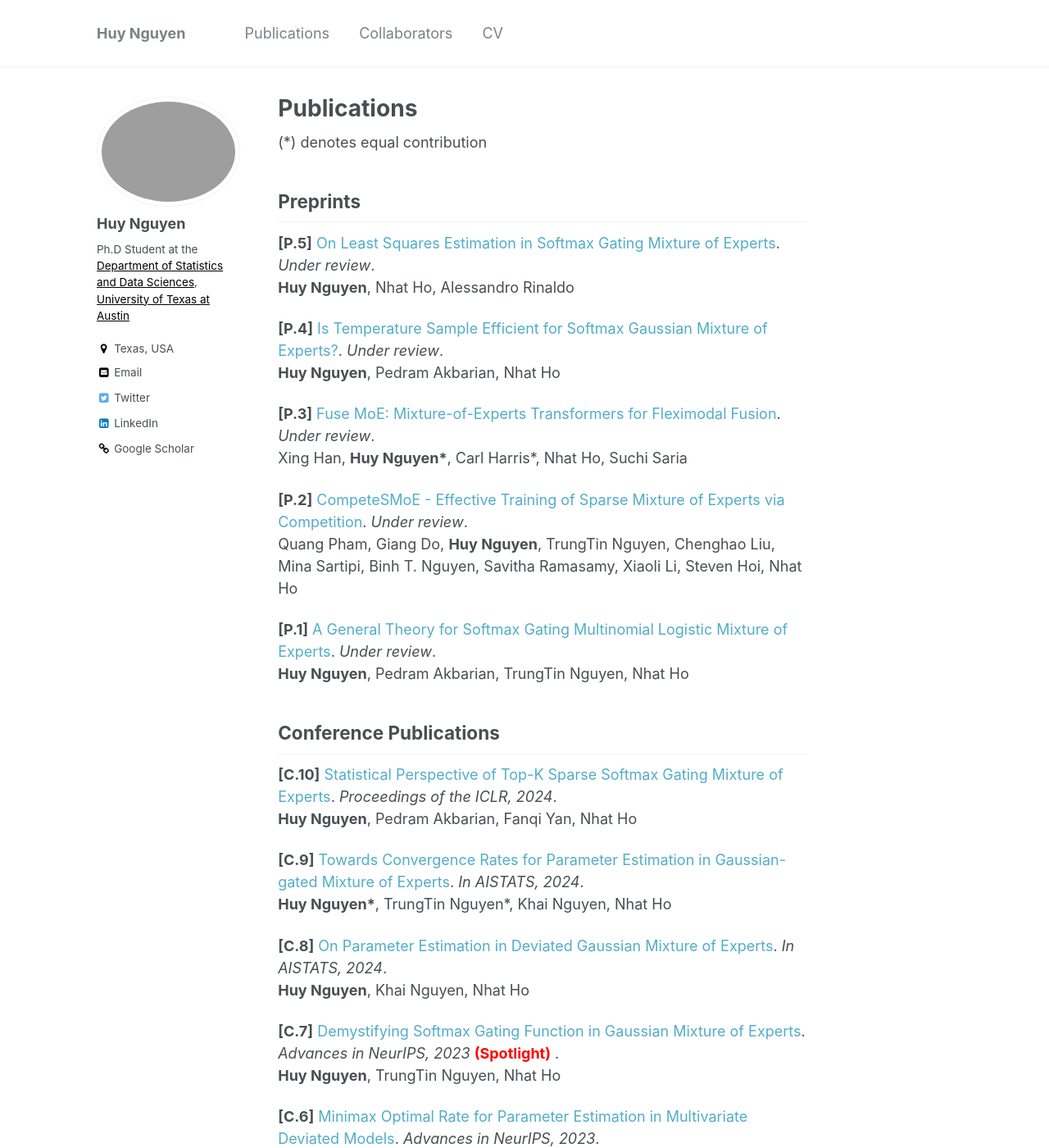
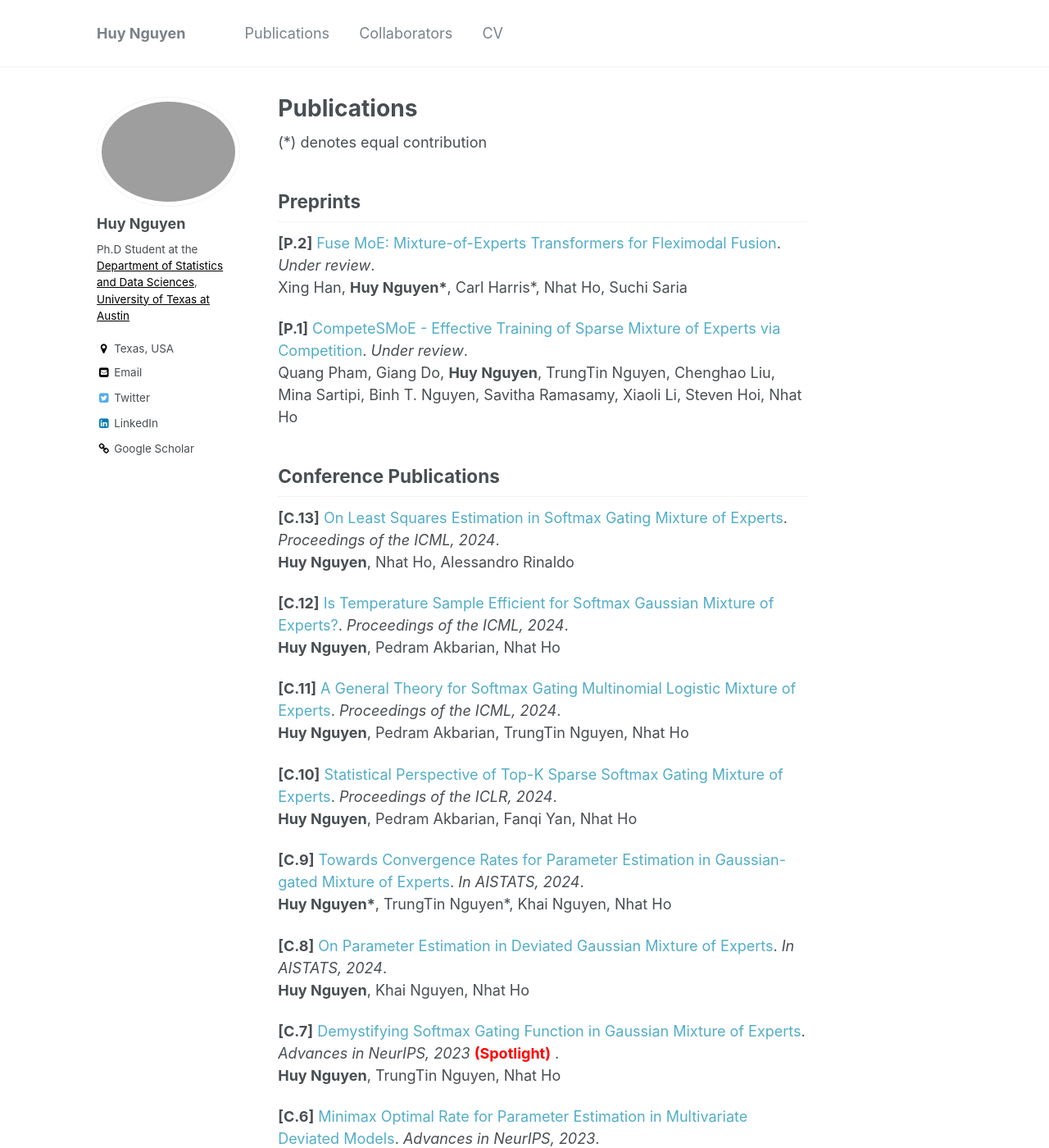
Before and after one commit to snowwhite2011/huyentrang0811.github.io, a Jekyll site: the page built from _pages/articles.md, in a window 1280 px wide and 1400 px high. Shown: the whole window at 82% size. Built offline with Jekyll 4.4.1, drawn with Linux system fonts in a browser that asks for light colours.

Commit message:
Update articles.md

```diff
--- a/_pages/articles.md
+++ b/_pages/articles.md
@@ -14,22 +14,22 @@ redirect_from:
 
 ## Preprints
 
-**[P.5]** [On Least Squares Estimation in Softmax Gating Mixture of Experts](https://arxiv.org/pdf/2402.02952.pdf). *Under review*. <br/>
+**[P.2]** [Fuse MoE: Mixture-of-Experts Transformers for Fleximodal Fusion](https://arxiv.org/pdf/2402.03226.pdf). *Under review*. <br/>
+Xing Han, <b>Huy Nguyen\*</b>, Carl Harris\*, Nhat Ho, Suchi Saria
+
+**[P.1]** [CompeteSMoE - Effective Training of Sparse Mixture of Experts via Competition](https://arxiv.org/pdf/2402.02526.pdf). *Under review*. <br/>
+Quang Pham, Giang Do, <b>Huy Nguyen</b>, TrungTin Nguyen, Chenghao Liu, Mina Sartipi, Binh T. Nguyen, Savitha Ramasamy, Xiaoli Li, Steven Hoi, Nhat Ho
+
+## Conference Publications
+
+**[C.13]** [On Least Squares Estimation in Softmax Gating Mixture of Experts](https://arxiv.org/pdf/2402.02952.pdf). *Proceedings of the ICML, 2024*. <br/>
 <b>Huy Nguyen</b>, Nhat Ho, Alessandro Rinaldo
 
-**[P.4]** [Is Temperature Sample Efficient for Softmax Gaussian Mixture of Experts?](https://arxiv.org/pdf/2401.13875.pdf). *Under review*. <br/>
+**[C.12]** [Is Temperature Sample Efficient for Softmax Gaussian Mixture of Experts?](https://arxiv.org/pdf/2401.13875.pdf). *Proceedings of the ICML, 2024*. <br/>
 <b>Huy Nguyen</b>, Pedram Akbarian, Nhat Ho
 
-**[P.3]** [Fuse MoE: Mixture-of-Experts Transformers for Fleximodal Fusion](https://arxiv.org/pdf/2402.03226.pdf). *Under review*. <br/>
-Xing Han, <b>Huy Nguyen\*</b>, Carl Harris\*, Nhat Ho, Suchi Saria
-
-**[P.2]** [CompeteSMoE - Effective Training of Sparse Mixture of Experts via Competition](https://arxiv.org/pdf/2402.02526.pdf). *Under review*. <br/>
-Quang Pham, Giang Do, <b>Huy Nguyen</b>, TrungTin Nguyen, Chenghao Liu, Mina Sartipi, Binh T. Nguyen, Savitha Ramasamy, Xiaoli Li, Steven Hoi, Nhat Ho
-
-**[P.1]** [A General Theory for Softmax Gating Multinomial Logistic Mixture of Experts](https://arxiv.org/pdf/2310.14188.pdf). *Under review*. <br/>
+**[C.11]** [A General Theory for Softmax Gating Multinomial Logistic Mixture of Experts](https://arxiv.org/pdf/2310.14188.pdf). *Proceedings of the ICML, 2024*. <br/>
 <b>Huy Nguyen</b>, Pedram Akbarian, TrungTin Nguyen, Nhat Ho
-
-## Conference Publications
 
 **[C.10]** [Statistical Perspective of Top-K Sparse Softmax Gating Mixture of Experts](https://arxiv.org/pdf/2309.13850.pdf). *Proceedings of the ICLR, 2024*. <br/>
 <b>Huy Nguyen</b>, Pedram Akbarian, Fanqi Yan, Nhat Ho
```
